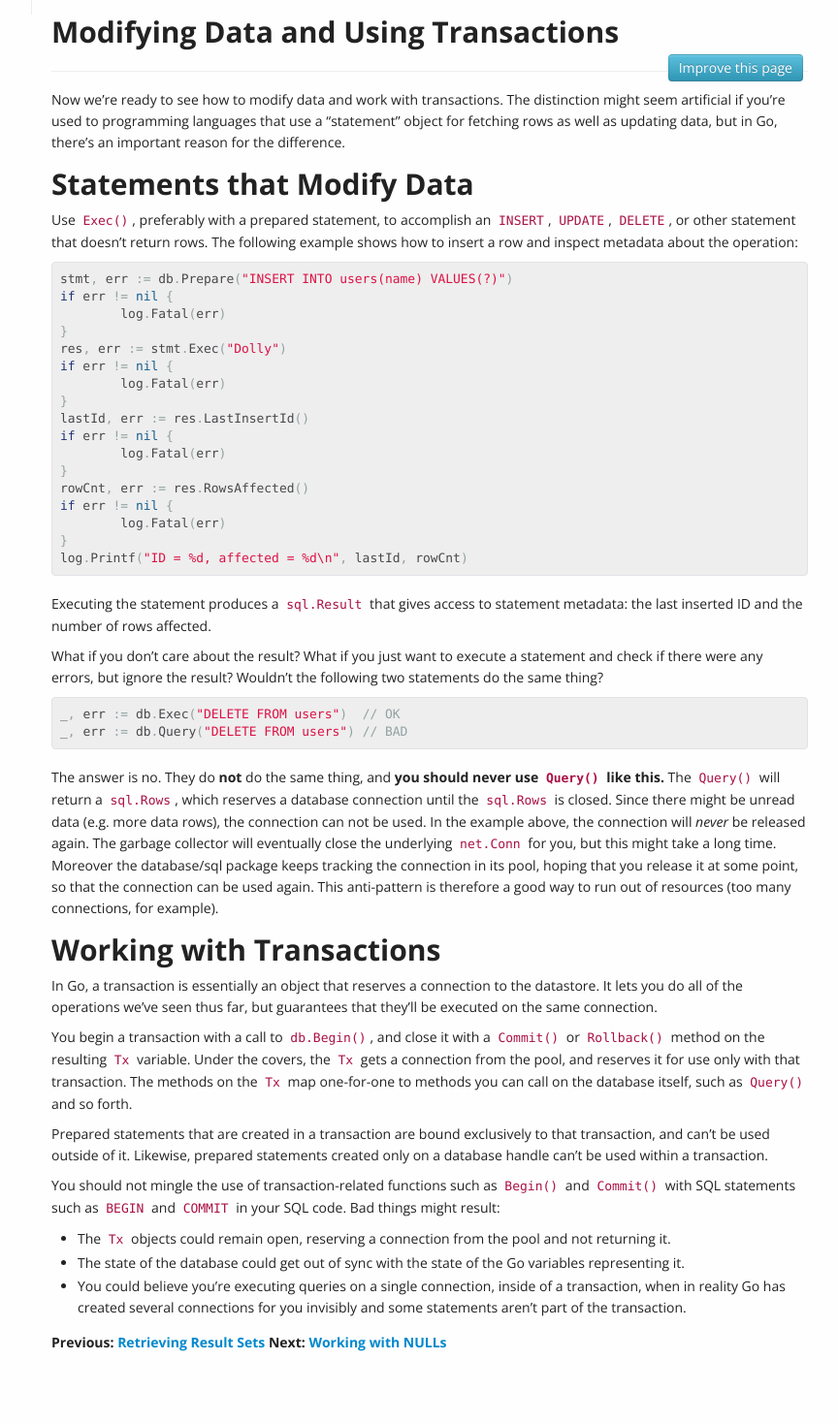
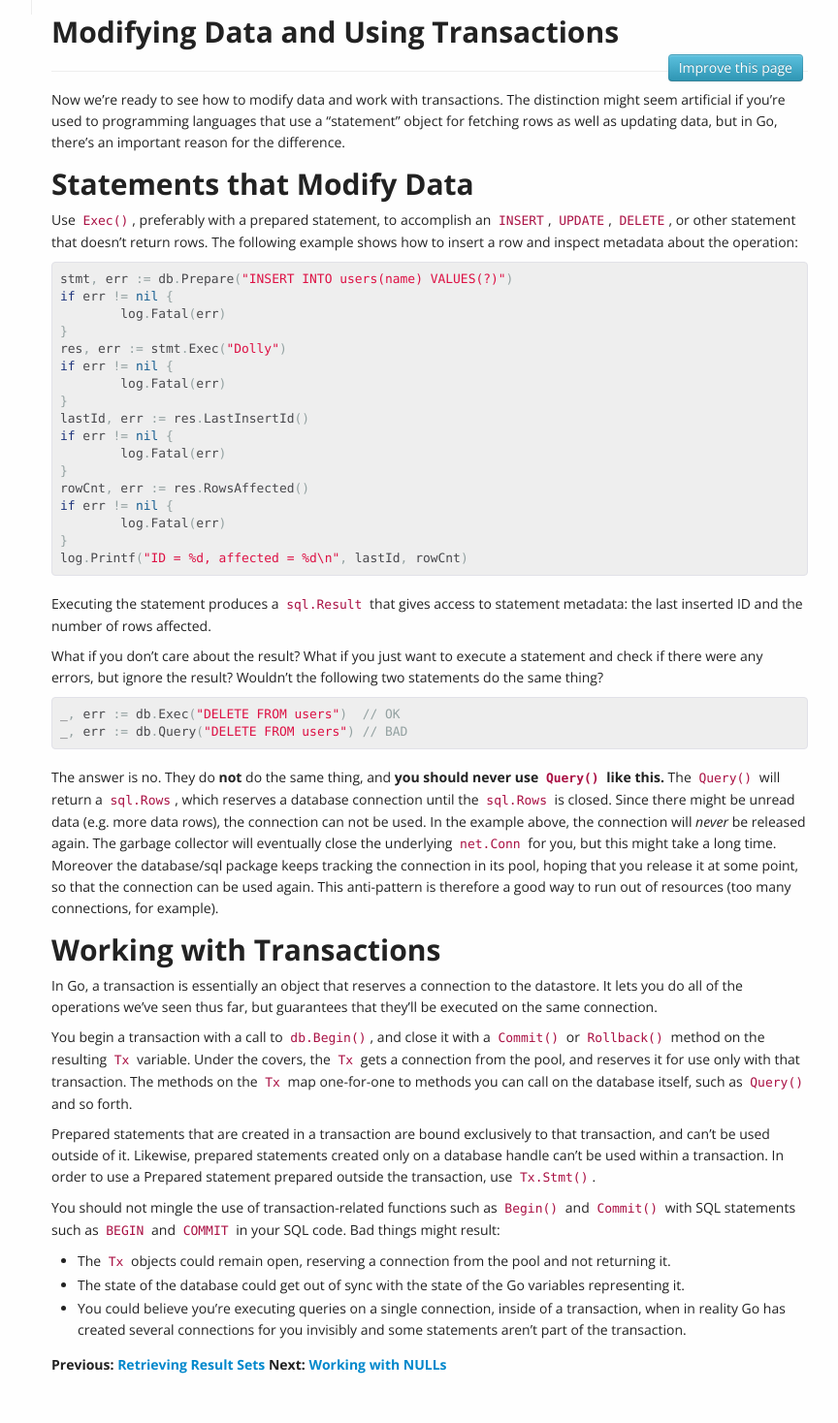
Before and after one commit to VividCortex/go-database-sql-tutorial, a Jekyll site: the page built from modifying.md, in a window 1280 px wide. Shown: the whole page at 97% size, without its empty margins (277-1141 px from the left). Built offline with Jekyll 4.4.1, drawn with Linux system fonts in a browser that asks for light colours; before the commit the page ends 1445 px from its top, so only the background shows below that.

Commit message:
Update modifying.md

```diff
--- a/modifying.md
+++ b/modifying.md
@@ -74,7 +74,8 @@ can call on the database itself, such as `Query()` and so forth.
 
 Prepared statements that are created in a transaction are bound exclusively to
 that transaction, and can't be used outside of it. Likewise, prepared statements
-created only on a database handle can't be used within a transaction.
+created only on a database handle can't be used within a transaction. In order to
+use a Prepared statement prepared outside the transaction, use `Tx.Stmt()`.
 
 You should not mingle the use of transaction-related functions such as `Begin()`
 and `Commit()` with SQL statements such as `BEGIN` and `COMMIT` in your SQL
```
